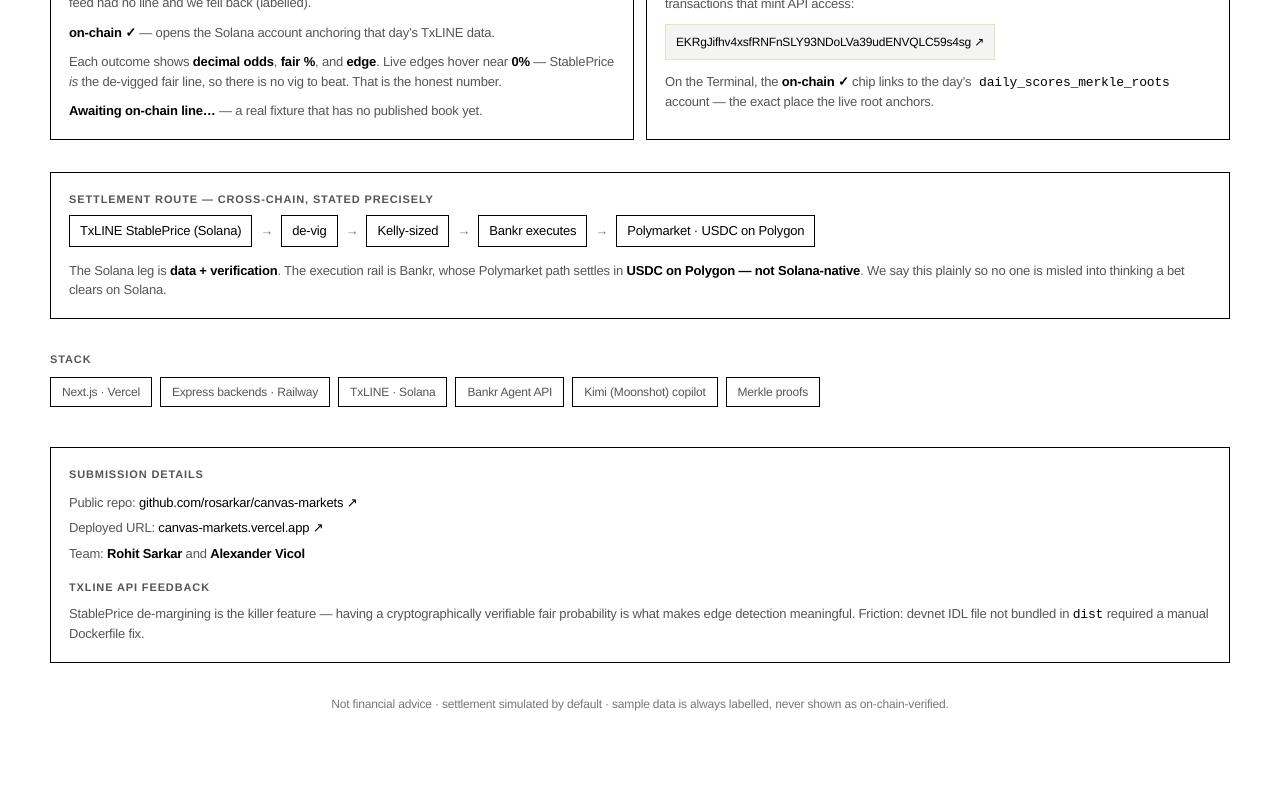
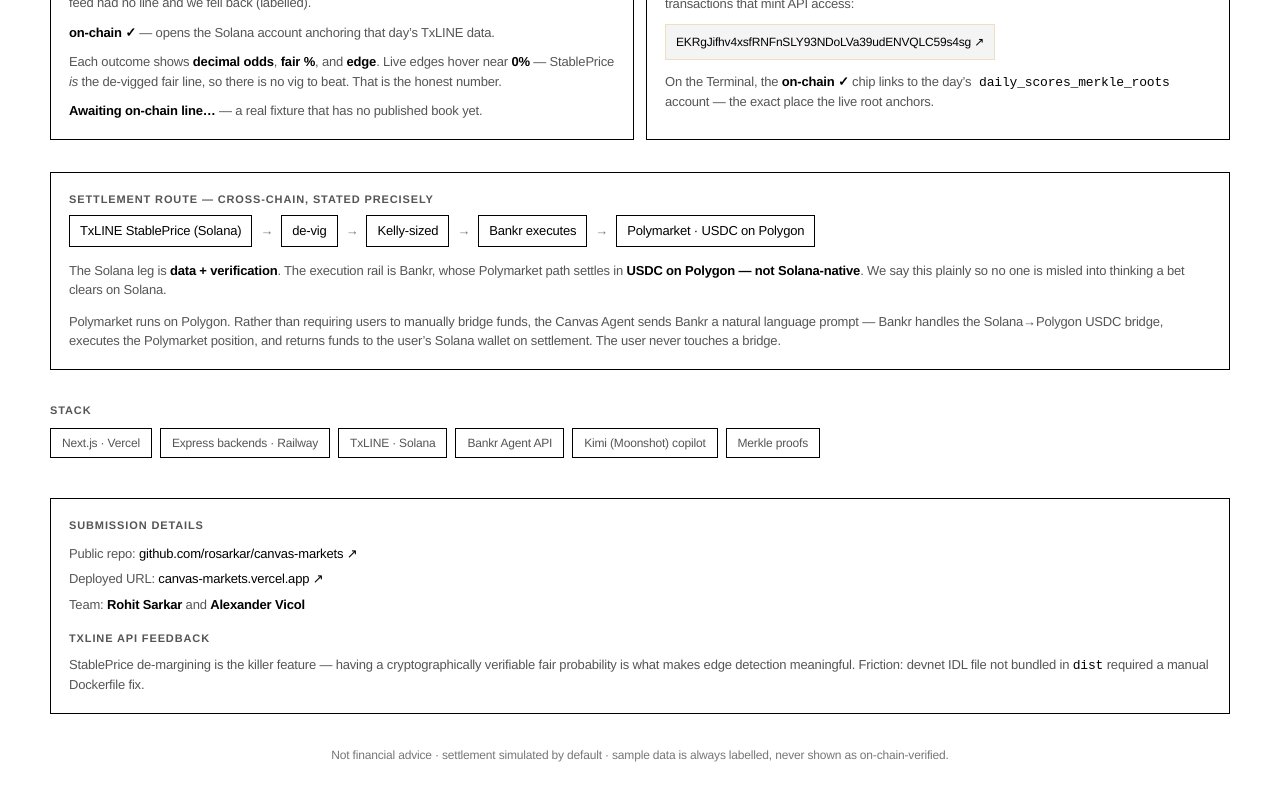
Before and after one commit to rosarkar/canvas-markets, a Next.js app: page /judges in a window 1280 px wide. Shown: the part 1455-2255 px from the top of the page. Before the commit the page ends 2224 px from the top, so only its background shows below. Built offline with nearby package versions, Linux system fonts and the light colour scheme.

Commit message:
feat: clarify Bankr bridge flow on judges page and add Polymarket/Solana FAQ

```diff
--- a/pages/index.tsx
+++ b/pages/index.tsx
@@ -440,6 +440,10 @@
               q: 'How does TxLINE power this?',
               a: 'TxLINE streams cryptographically verified World Cup odds anchored on Solana. We de-margin the consensus line to get true fair probabilities, then compare them against Polymarket’s implied odds to surface edges in mispriced markets in real time.',
             },
+            {
+              q: 'Why Polymarket if this is built on Solana?',
+              a: 'Polymarket runs on Polygon, which has the deepest liquidity for World Cup prediction markets. Rather than asking users to bridge manually, Canvas Agent sends Bankr a single prompt — Bankr bridges Solana USDC to Polygon, executes on Polymarket, and returns winnings to your Solana wallet automatically. TxLINE data stays on Solana. Settlement returns to Solana. Polymarket is just where the liquidity lives.',
+            },
           ].map((f, i) => (
             <details key={i} style={{ borderTop: '1px solid var(--border)' }}>
               <summary style={{
--- a/pages/judges.tsx
+++ b/pages/judges.tsx
@@ -179,6 +179,11 @@
               Polymarket path settles in <b style={{ color: 'var(--text)' }}>USDC on Polygon — not Solana-native</b>. We say this
               plainly so no one is misled into thinking a bet clears on Solana.
             </p>
+            <p style={{ fontSize: 13, color: 'var(--muted)', marginTop: 12 }}>
+              Polymarket runs on Polygon. Rather than requiring users to manually bridge funds, the Canvas Agent sends Bankr a
+              natural language prompt — Bankr handles the Solana→Polygon USDC bridge, executes the Polymarket position, and
+              returns funds to the user&rsquo;s Solana wallet on settlement. The user never touches a bridge.
+            </p>
           </div>
 
           {/* Stack */}
```
